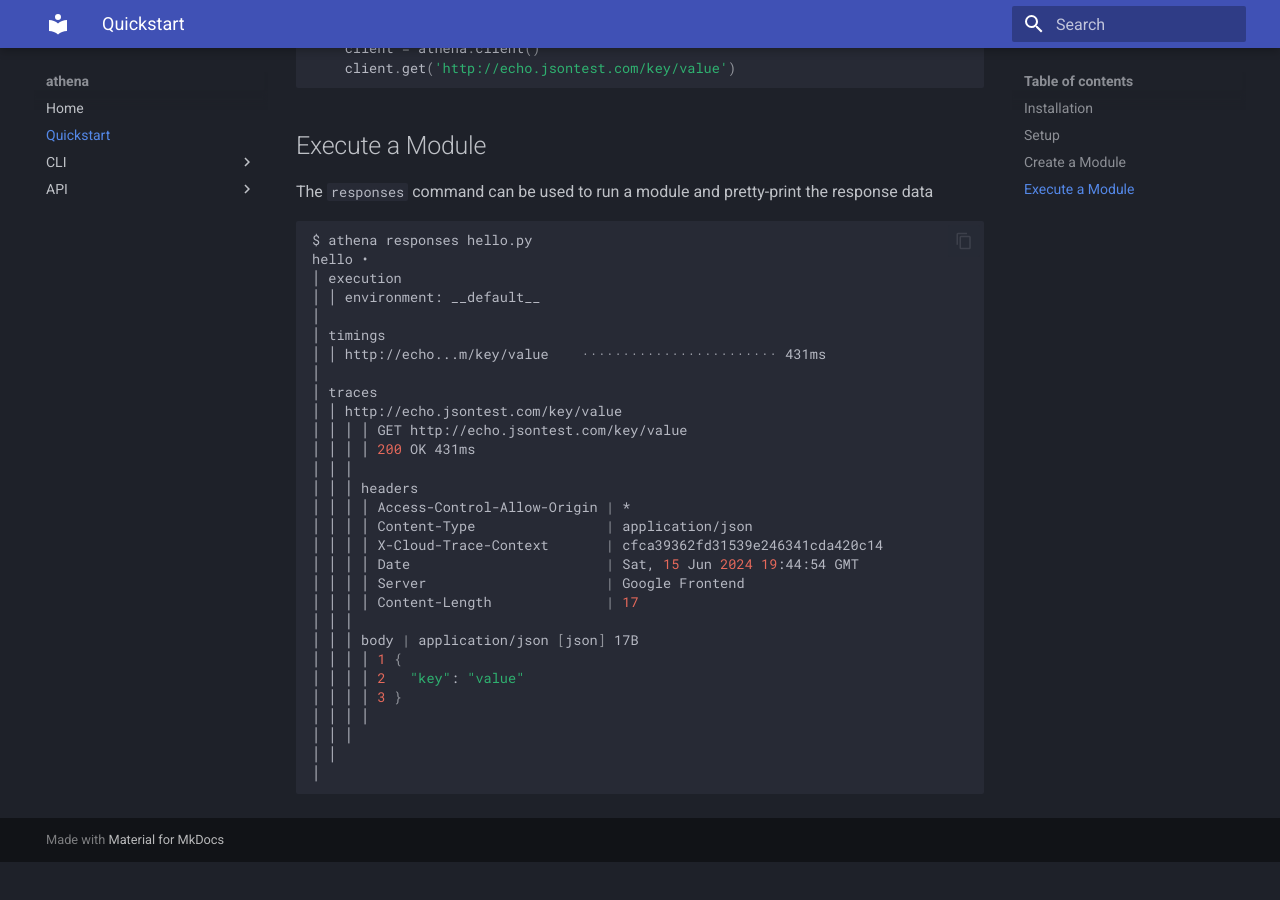
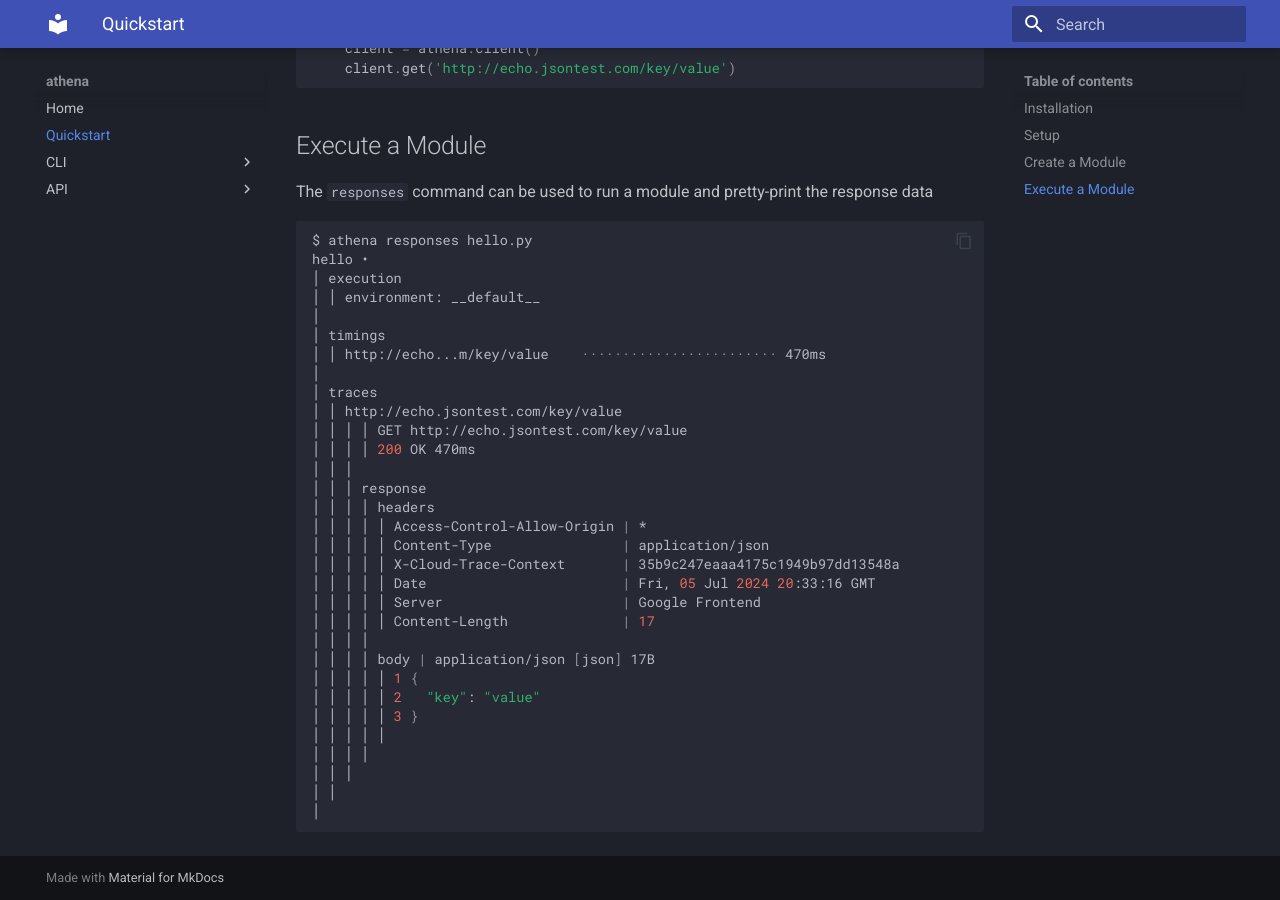
Before and after one commit to haondt/athena, an MkDocs documentation site: the page built from docs/quickstart.md, in a window 1280 px wide and 900 px high, scrolled down 1085 px. Built offline with MkDocs 1.6.1 and Material for MkDocs 9.7.7, drawn with Linux system fonts in a browser that asks for light colours; before the commit the page ends 1947 px from its top, so only the background shows below that.

Commit message:
updated quickstart guide

```diff
--- a/docs/quickstart.md
+++ b/docs/quickstart.md
@@ -60,25 +60,27 @@ hello •
 │ │ environment: __default__
 │
 │ timings
-│ │ http://echo...m/key/value    ························ 431ms
+│ │ http://echo...m/key/value    ························ 470ms
 │
 │ traces
 │ │ http://echo.jsontest.com/key/value
 │ │ │ │ GET http://echo.jsontest.com/key/value
-│ │ │ │ 200 OK 431ms
+│ │ │ │ 200 OK 470ms
 │ │ │
-│ │ │ headers
-│ │ │ │ Access-Control-Allow-Origin | *
-│ │ │ │ Content-Type                | application/json
-│ │ │ │ X-Cloud-Trace-Context       | cfca39362fd31539e246341cda420c14
-│ │ │ │ Date                        | Sat, 15 Jun 2024 19:44:54 GMT
-│ │ │ │ Server                      | Google Frontend
-│ │ │ │ Content-Length              | 17
-│ │ │
-│ │ │ body | application/json [json] 17B
-│ │ │ │ 1 {
-│ │ │ │ 2   "key": "value"
-│ │ │ │ 3 }
+│ │ │ response
+│ │ │ │ headers
+│ │ │ │ │ Access-Control-Allow-Origin | *
+│ │ │ │ │ Content-Type                | application/json
+│ │ │ │ │ X-Cloud-Trace-Context       | 35b9c247eaaa4175c1949b97dd13548a
+│ │ │ │ │ Date                        | Fri, 05 Jul 2024 20:33:16 GMT
+│ │ │ │ │ Server                      | Google Frontend
+│ │ │ │ │ Content-Length              | 17
+│ │ │ │
+│ │ │ │ body | application/json [json] 17B
+│ │ │ │ │ 1 {
+│ │ │ │ │ 2   "key": "value"
+│ │ │ │ │ 3 }
+│ │ │ │ │
 │ │ │ │
 │ │ │
 │ │
```
